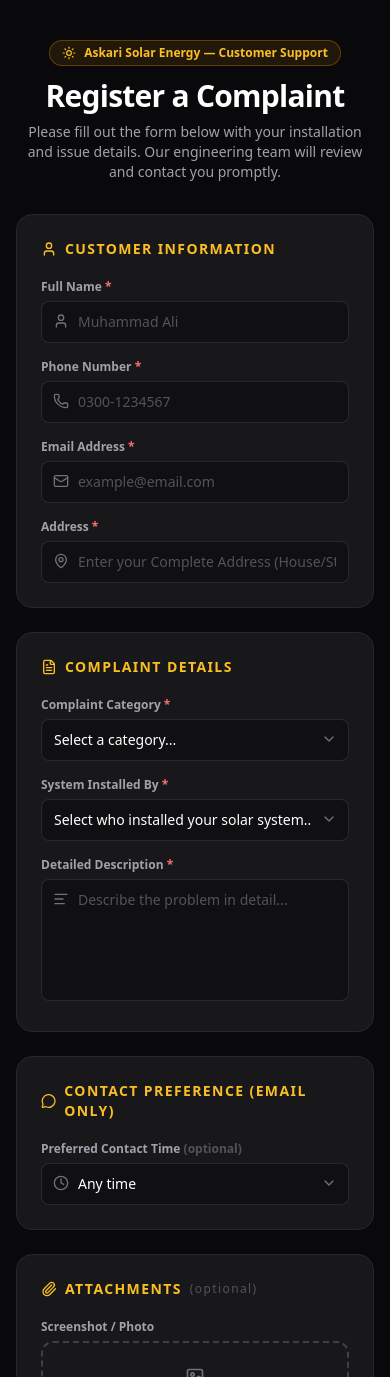
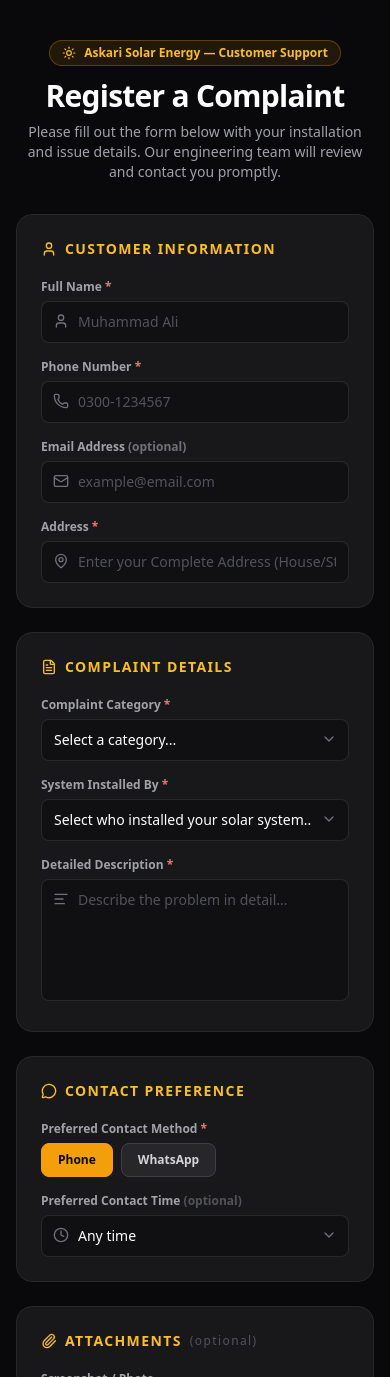
Before and after one commit to jazlan1/askari-solar, a Next.js app: page /register-complaint in a window 390 px wide. Shown: the top 1377 px of the page. Built offline with nearby package versions, Linux system fonts and the light colour scheme.

Commit message:
Update Preferred Contact Method to Phone and WhatsApp only

```diff
--- a/src/app/register-complaint/page.tsx
+++ b/src/app/register-complaint/page.tsx
@@ -33,6 +33,8 @@
   "Other",
 ];
 
+const CONTACT_METHODS = ["Phone", "WhatsApp"];
+
 const CONTACT_TIMES = [
   "Morning (9am–12pm)",
   "Afternoon (12pm–3pm)",
@@ -66,7 +68,7 @@
   category: "",
   subject: "",
   description: "",
-  contactMethod: "Email",
+  contactMethod: "Phone",
   contactTime: "",
   screenshotUrl: "",
   attachmentUrl: "",
@@ -124,8 +126,8 @@
     e.preventDefault();
     setError(null);
 
-    if (!form.fullName.trim() || !form.phone.trim() || !form.email.trim() || !form.address.trim() || !form.category || !form.description.trim() || !form.installedBy) {
-      setError("Please fill in all required fields (Name, Phone, Email, Address, Category, Installer, Description).");
+    if (!form.fullName.trim() || !form.phone.trim() || !form.address.trim() || !form.category || !form.description.trim() || !form.installedBy || !form.contactMethod) {
+      setError("Please fill in all required fields (Name, Phone, Address, Category, Installer, Description, Contact Method).");
       return;
     }
 
@@ -134,7 +136,7 @@
       const payload = {
         ...form,
         subject: form.category,
-        contactMethod: "Email",
+        contactMethod: form.contactMethod,
       };
 
       const res = await fetch("/api/complaints", {
@@ -250,7 +252,7 @@
               </div>
               <div>
                 <label className="block text-xs font-semibold text-zinc-400 mb-1.5">
-                  Email Address <span className="text-red-400">*</span>
+                  Email Address <span className="text-zinc-500">(optional)</span>
                 </label>
                 <div className="relative">
                   <Mail className="absolute left-3 top-3 h-4 w-4 text-zinc-500" />
@@ -259,7 +261,6 @@
                     placeholder="example@email.com"
                     value={form.email}
                     onChange={(e) => set("email", e.target.value)}
-                    required
                     className="w-full glass-input rounded-lg pl-9 pr-3 py-2.5 text-sm text-white placeholder-zinc-600 focus:outline-none"
                   />
                 </div>
@@ -348,12 +349,33 @@
             </div>
           </div>
 
-          {/* Section: Preferred Contact Time */}
+          {/* Section: Contact Preference */}
           <div className="bg-zinc-900 border border-zinc-800 rounded-2xl p-6">
             <h2 className="text-sm font-bold uppercase tracking-widest text-amber-400 mb-5 flex items-center gap-2">
-              <MessageCircle className="h-4 w-4" /> Contact Preference (Email Only)
+              <MessageCircle className="h-4 w-4" /> Contact Preference
             </h2>
             <div className="grid grid-cols-1 sm:grid-cols-2 gap-4">
+              <div>
+                <label className="block text-xs font-semibold text-zinc-400 mb-1.5">
+                  Preferred Contact Method <span className="text-red-400">*</span>
+                </label>
+                <div className="flex gap-2 flex-wrap">
+                  {CONTACT_METHODS.map((m) => (
+                    <button
+                      key={m}
+                      type="button"
+                      onClick={() => set("contactMethod", m)}
+                      className={`px-4 py-2 rounded-lg text-xs font-semibold border transition ${
+                        form.contactMethod === m
+                          ? "bg-amber-500 border-amber-500 text-zinc-950 font-bold"
+                          : "bg-zinc-800 border-zinc-700 text-zinc-300 hover:border-amber-500/50"
+                      }`}
+                    >
+                      {m}
+                    </button>
+                  ))}
+                </div>
+              </div>
               <div>
                 <label className="block text-xs font-semibold text-zinc-400 mb-1.5">
                   Preferred Contact Time <span className="text-zinc-600">(optional)</span>
```
